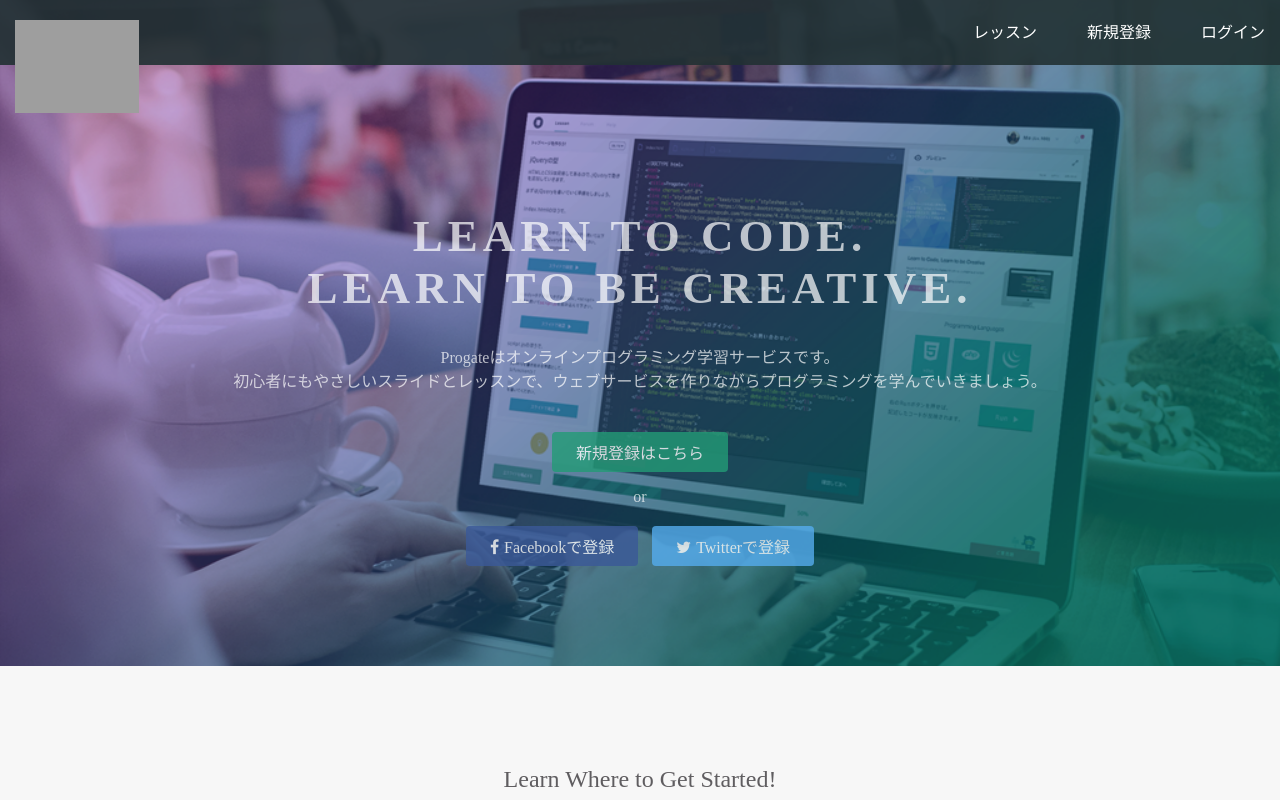
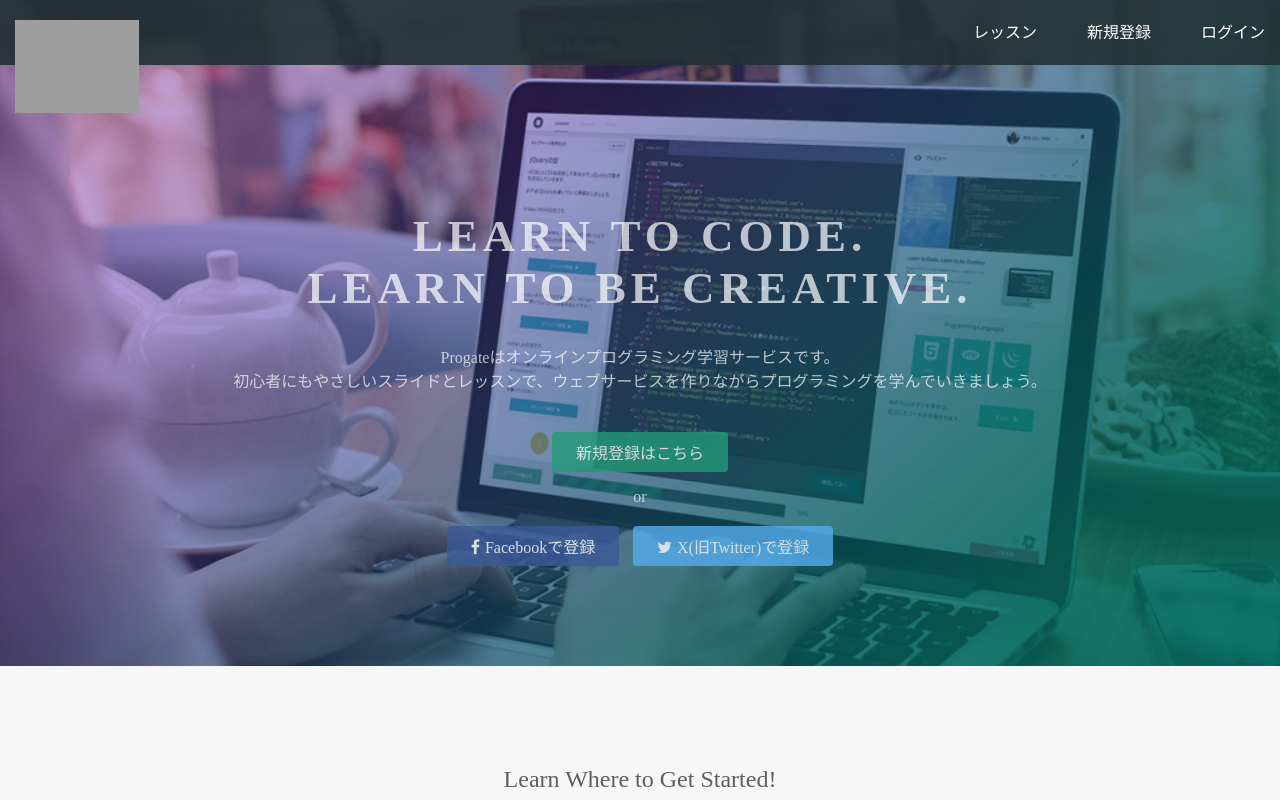
Before and after one commit to soratomo010/soratomo011.github.io, a plain HTML site: page index.html in a window 1280 px wide. Shown: the top 800 px of the page. Drawn offline with Linux system fonts and the light colour scheme; grey boxes are pictures that could not be loaded.

Commit message:
Update index.html

```diff
--- a/index.html
+++ b/index.html
@@ -29,7 +29,7 @@
         <a href="#" class="btn signup">新規登録はこちら</a>
         <p>or</p>
         <a href="#" class="btn facebook"><span class="fa fa-facebook"></span>Facebookで登録</a>
-        <a href="#" class="btn twitter"><span class="fa fa-twitter"></span>Twitterで登録</a>
+        <a href="#" class="btn twitter"><span class="fa fa-twitter"></span>X(旧Twitter)で登録</a>
       </div>
     </div>
   </div>
```
